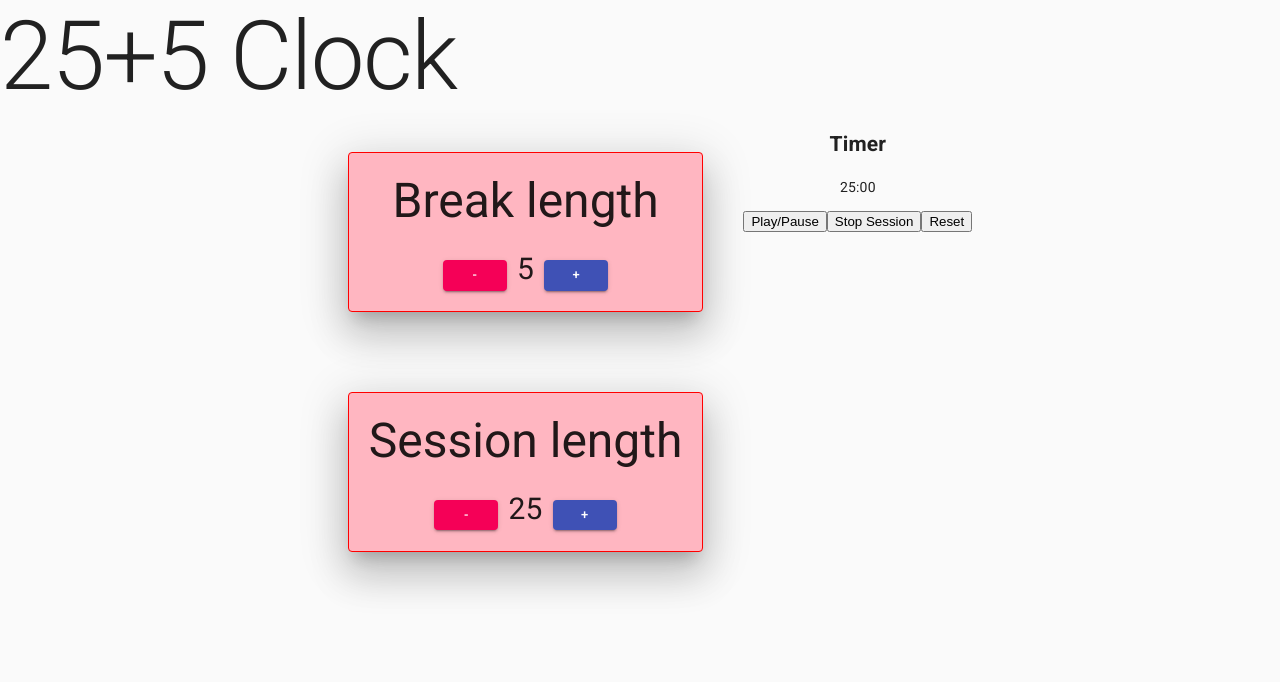
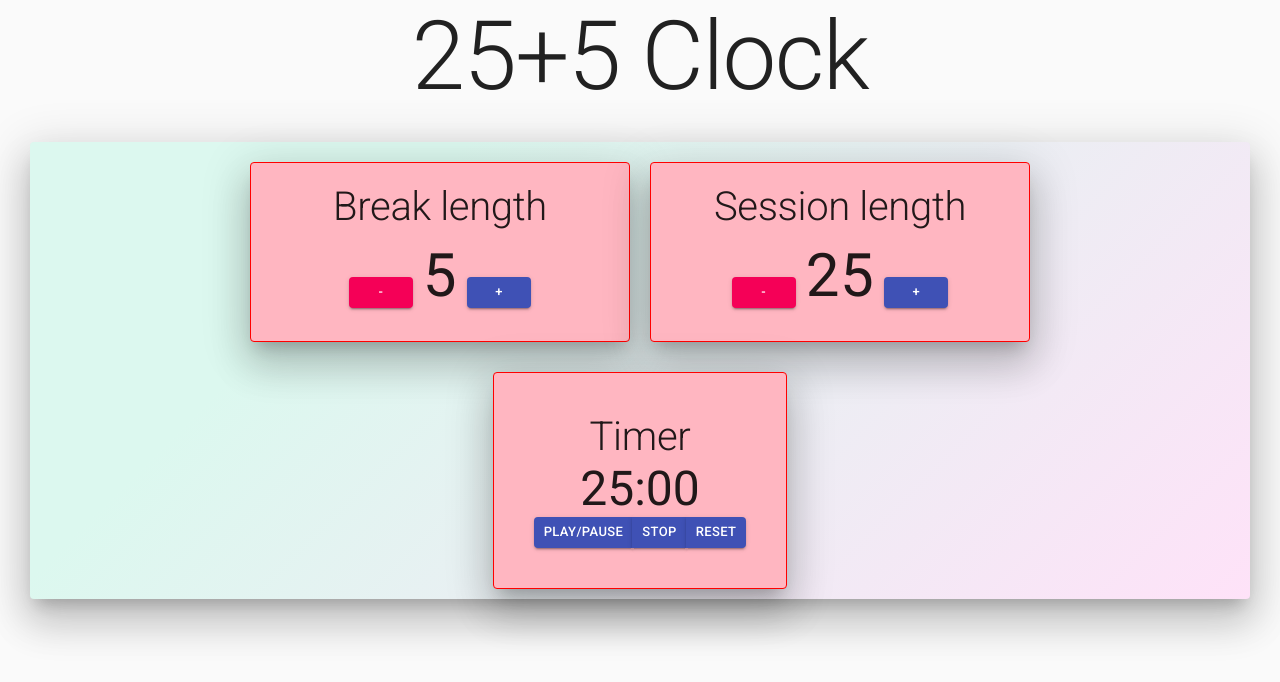
Before and after one commit to adrimihailescu/clock-five, a React (Create React App) app: page / in a window 1280 px wide. Shown: the top 682 px of the page. Built offline with nearby package versions, Linux system fonts and the light colour scheme.

Commit message:
played around with mui to test

```diff
--- a/package.json
+++ b/package.json
@@ -4,6 +4,7 @@
   "private": true,
   "dependencies": {
     "@material-ui/core": "^4.12.3",
+    "@material-ui/icons": "^4.11.2",
     "@reduxjs/toolkit": "^1.5.1",
     "@testing-library/jest-dom": "^4.2.4",
     "@testing-library/react": "^9.3.2",
--- a/src/App.css
+++ b/src/App.css
@@ -1,8 +1,8 @@
-.App {
+/* .App {
 	text-align: center;
-}
+} */
 
-.App-logo {
+/* .App-logo {
 	height: 40vmin;
 	pointer-events: none;
 }
@@ -11,29 +11,13 @@
 	.App-logo {
 		animation: App-logo-float infinite 3s ease-in-out;
 	}
-}
+} */
 
-.App-header {
+/* .App-header {
 	min-height: 100vh;
 	display: flex;
 	flex-direction: column;
 	align-items: center;
 	justify-content: center;
 	font-size: calc(10px + 2vmin);
-}
-
-.App-link {
-	color: rgb(112, 76, 182);
-}
-
-@keyframes App-logo-float {
-	0% {
-		transform: translateY(0);
-	}
-	50% {
-		transform: translateY(10px);
-	}
-	100% {
-		transform: translateY(0px);
-	}
-}
+} */
--- a/src/App.js
+++ b/src/App.js
@@ -1,5 +1,5 @@
 import React from "react";
-import { Typography, Grid } from "@material-ui/core";
+import { Typography, Grid, CssBaseline, Paper } from "@material-ui/core";
 import { Counter } from "./features/counter/Counter";
 import { Session } from "./features/session/Session";
 import { Break } from "./features/break/Break";
@@ -10,23 +10,37 @@ function App() {
 	const classes = useStyles();
 	return (
 		<>
-			<Typography variant="h1" classes={classes.header}>
+			<CssBaseline />
+
+			<Typography variant="h1" className={classes.header}>
 				25+5 Clock
 			</Typography>
+			<Paper className={classes.main} elevation={24}>
 				<Grid
 					container
 					direction="row"
-				justifyContent="center"
-				c
-				alognItems="center"
-				className="App"
+					alignItems="center"
+					className={classes.app}
 				>
-				<div>
+					<Grid container direction="row" className={classes.grid1}>
+						<Grid container direction="column" md={4} className={classes.break}>
 							<Break />
+						</Grid>
+						<Grid
+							container
+							direction="column"
+							md={4}
+							className={classes.session}
+						>
 							<Session />
-				</div>
+						</Grid>
+					</Grid>
+
+					<Grid container direction="row" className={classes.grid2}>
 						<Counter />
 					</Grid>
+				</Grid>
+			</Paper>
 		</>
 	);
 }
--- a/src/features/break/Break.js
+++ b/src/features/break/Break.js
@@ -3,9 +3,9 @@ import { breakLength, decrement, increment } from "./breakSlice";
 import {
 	CssBaseline,
 	Typography,
-	Container,
 	Button,
 	Paper,
+	Grid,
 } from "@material-ui/core";
 import useStyles from "../styles";
 
@@ -16,17 +16,15 @@ export function Break() {
 	return (
 		<>
 			<CssBaseline />
-			<Container maxWidth="sm" id="break-label" className={classes.container}>
-				<Paper className={classes.paper} elevation={24}>
-					<Typography
-						variant="h3"
-						align="center"
-						color="textPrimary"
-						gutterBottom
-					>
-						Break length
-					</Typography>
-					<div>
+			{/* <Container maxWidth="sm" id="break-label" className={classes.container}> */}
+			<Paper className={classes.paper} elevation={24}>
+				<Grid container direction="column">
+					<Grid direction="row">
+						<Typography variant="h2" align="center" className={classes.title}>
+							Break length
+						</Typography>
+					</Grid>
+					<Grid>
 						<Button
 							variant="contained"
 							size="small"
@@ -48,9 +46,10 @@ export function Break() {
 						>
 							+
 						</Button>
-					</div>
-				</Paper>
-			</Container>
+					</Grid>
+				</Grid>
+			</Paper>
+			{/* </Container> */}
 		</>
 	);
 }
--- a/src/features/counter/Counter.js
+++ b/src/features/counter/Counter.js
@@ -2,6 +2,15 @@ import React, { useState, useEffect, useRef } from "react";
 import { useSelector, useDispatch } from "react-redux";
 import { sessionLength, toggleReset } from "../session/sessionSlice";
 import { toggleTimer, toggleStop, counterIsCounting } from "./counterSlice";
+import {
+	CssBaseline,
+	Paper,
+	Typography,
+	Button,
+	ButtonGroup,
+	Grid,
+} from "@material-ui/core";
+import useStyles from "../styles";
 
 // source: https://overreacted.io/making-setinterval-declarative-with-react-hooks/
 function useInterval(callback, delay) {
@@ -25,6 +34,7 @@ function useInterval(callback, delay) {
 }
 
 export function Counter() {
+	const classes = useStyles();
 	const sessionLengthState = useSelector(sessionLength);
 	const counterIsCountingState = useSelector(counterIsCounting);
 	const dispatch = useDispatch();
@@ -56,21 +66,51 @@ export function Counter() {
 	}, [sessionLengthState]);
 
 	return (
-		<div>
-			<div>
-				<h2>Timer</h2>
-				<p>
+		<>
+			<CssBaseline />
+			<Paper className={classes.paper} elevation={24}>
+				<Grid
+					container
+					direction="column"
+					justifyContent="center"
+					alignItems="center"
+					className={classes.grid}
+				>
+					<Grid direction="row">
+						<Typography variant="h2" className={classes.title}>
+							Timer
+						</Typography>
+					</Grid>
+					<Grid direction="row">
+						<Typography variant="h3" id="timer-label">
 							{minutes.toString().length === 1 ? `0${minutes}` : minutes}:
 							{seconds.toString().length === 1 ? `0${seconds}` : seconds}
-				</p>
-
-				<button id="start_stop" onClick={() => dispatch(toggleTimer())}>
+						</Typography>
+					</Grid>
+					<Grid>
+						<ButtonGroup>
+							<Button
+								variant="contained"
+								size="small"
+								color="primary"
+								id="start_stop"
+								onClick={() => dispatch(toggleTimer())}
+							>
 								Play/Pause
-				</button>
-				<button id="start_stop" onClick={() => dispatch(toggleStop())}>
-					Stop Session
-				</button>
-				<button
+							</Button>
+							<Button
+								variant="contained"
+								size="small"
+								color="primary"
+								id="start_stop"
+								onClick={() => dispatch(toggleStop())}
+							>
+								Stop
+							</Button>
+							<Button
+								variant="contained"
+								size="small"
+								color="primary"
 								id="reset"
 								onClick={() => {
 									dispatch(toggleReset());
@@ -80,8 +120,11 @@ export function Counter() {
 								}}
 							>
 								Reset
-				</button>
-			</div>
-		</div>
+							</Button>
+						</ButtonGroup>
+					</Grid>
+				</Grid>
+			</Paper>
+		</>
 	);
 }
--- a/src/features/session/Session.js
+++ b/src/features/session/Session.js
@@ -1,12 +1,11 @@
 import { useSelector, useDispatch } from "react-redux";
 import {
 	CssBaseline,
-	Container,
 	Button,
 	Typography,
 	Paper,
+	Grid,
 } from "@material-ui/core";
-import useTyle from "../styles";
 
 import { decrement, increment, sessionLength } from "./sessionSlice";
 import useStyles from "../styles";
@@ -18,13 +17,16 @@ export function Session() {
 	return (
 		<>
 			<CssBaseline />
-			<Container maxWidth="sm" id="session-label" className={classes.container}>
-				<Paper className={classes.paper} elevation={24}>
-					<Typography variant="h3" aligh="center" gutterBottom>
-						{" "}
-						Session length
-					</Typography>
-					<div>
+			{/* <Container maxWidth="sm" id="session-label" className={classes.container}> */}
+			<Paper className={classes.paper} elevation={24}>
+				<Grid container direction="column">
+					<Grid direction="row">
+						<Typography variant="h2" aligh="center" className={classes.title}>
+							{" "}
+							Session length
+						</Typography>
+					</Grid>
+					<Grid direction="row">
 						<Button
 							variant="contained"
 							size="small"
@@ -44,9 +46,10 @@ export function Session() {
 						>
 							+
 						</Button>
-					</div>
-				</Paper>
-			</Container>
+					</Grid>
+				</Grid>
+			</Paper>
+			{/* </Container> */}
 		</>
 	);
 }
--- a/src/features/styles.js
+++ b/src/features/styles.js
@@ -12,14 +12,59 @@ const useStyles = makeStyles((theme) => ({
 		border: "1px solid red",
 		padding: "20px",
 		backgroundColor: "lightpink",
+		justifyContent: "center",
+		"&:hover": {
+			background: "lightgrey",
+		},
+		textAlign: "center",
 	},
 	typography: {
-		fontSize: "30px",
+		fontSize: "60px",
 		padding: "10px",
 	},
 	header: {
 		display: "grid",
-		alignContent: "center",
+		alignItems: "center",
+		justifyContent: "center",
+	},
+	grid: {
+		display: "grid",
+		padding: "20px",
+		justifyContent: "center",
+	},
+	title: {
+		fontSize: "40px",
+	},
+	timer: {
+		fontSize: "40px",
+	},
+	main: {
+		display: "grid",
+		margin: "30px",
+		backgroundColor: "background-color: #fee2f8",
+		backgroundImage: "linear-gradient(315deg, #fee2f8 0%, #dcf8ef 74%)",
+		// paddingBottom: "20px",
+		alignItems: "center",
+		// justifyContent: "center",
+	},
+	app: {
+		textAlign: "center",
+	},
+	grid1: {
+		justifyContent: "center",
+		alignItems: "center",
+		padding: "10px",
+	},
+	grid2: {
+		alignItems: "center",
+		justifyContent: "center",
+		padding: "10px",
+	},
+	break: {
+		padding: "10px",
+	},
+	session: {
+		padding: "10px",
 	},
 }));
 
```
Also changed, not shown: 1 other file (tests, documents, lock files or other folders). Lines whose indentation alone changed are shown as unchanged.
